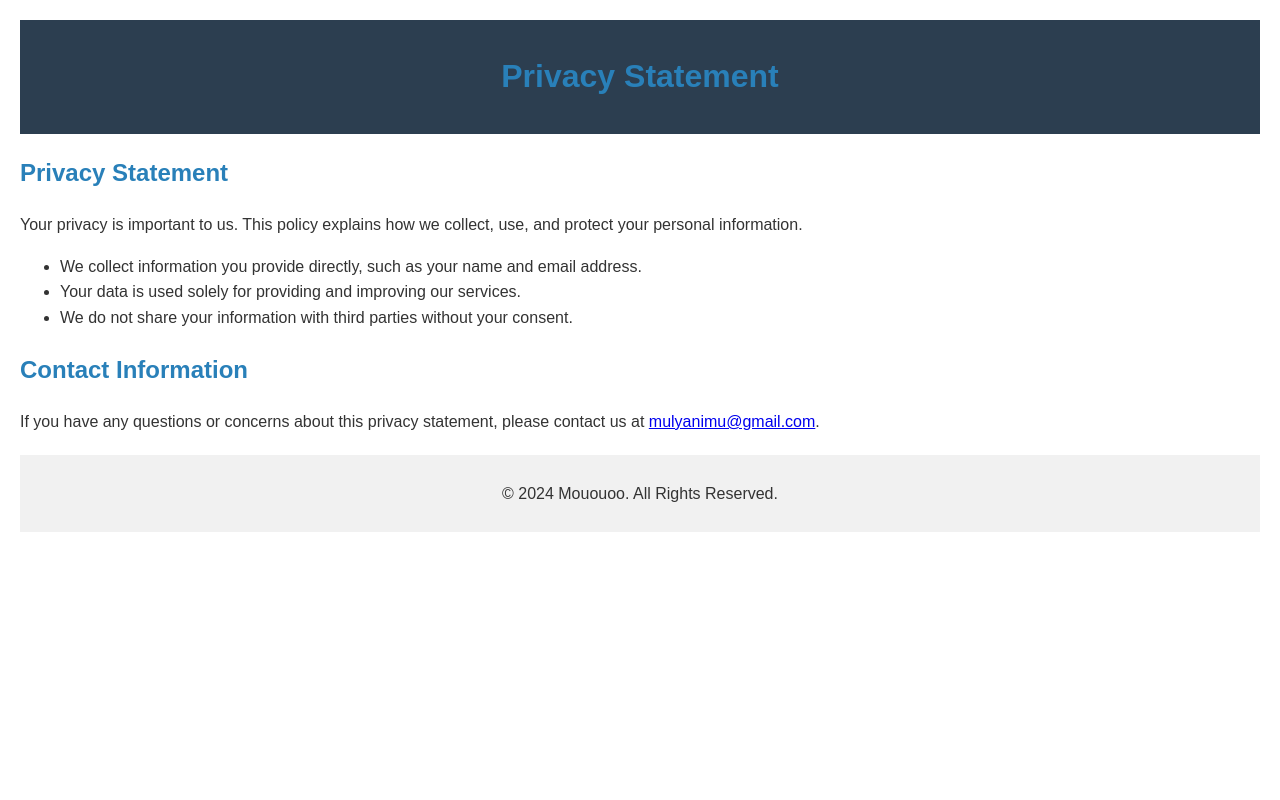
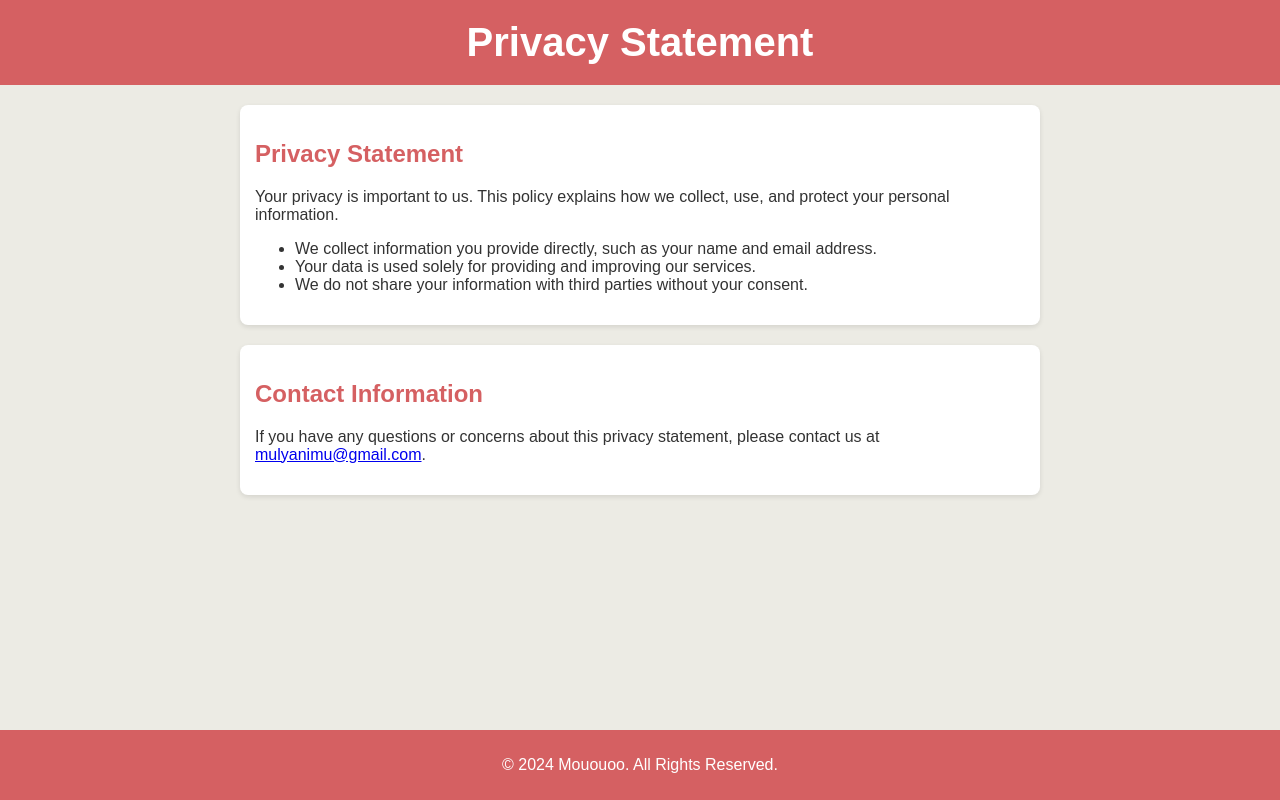
Before and after one commit to mulyani98/PSA-Kotlin-Practices, a plain HTML site: page index.html in a window 1280 px wide. Drawn offline with Linux system fonts and the light colour scheme.

Commit message:
change the theme

```diff
--- a/index.html
+++ b/index.html
@@ -5,30 +5,57 @@
     <meta name="viewport" content="width=device-width, initial-scale=1.0">
     <title>Privacy Statement</title>
     <style>
+        /* Global styles */
         body {
             font-family: Arial, sans-serif;
             margin: 0;
+            padding: 0;
+            background-color: #ECEBE4; /* Sand white background */
+            color: #333;
+            display: flex;
+            flex-direction: column;
+            min-height: 100vh;
+        }
+
+        header {
+            background-color: #D56062; /* Rust red for header */
+            color: white;
+            text-align: center;
+            padding: 20px 10px;
+            position: sticky;
+            top: 0; /* Stick the header to the top of the viewport */
+            z-index: 1000; /* Ensure it stays above other content */
+        }
+
+        header h1 {
+            margin: 0;
+            font-size: 2.5em;
+        }
+
+        main {
             padding: 20px;
-            line-height: 1.6;
-            color: #333;
+            max-width: 800px;
+            margin: auto;
+            flex: 1; /* Makes main content expand to fill available space */
         }
-        header {
-            background-color: #2c3e50;
-            color: white;
-            padding: 10px 20px;
-            text-align: center;
-        }
+
         section {
             margin-bottom: 20px;
+            background: white;
+            border-radius: 8px;
+            box-shadow: 0 2px 5px rgba(0, 0, 0, 0.1);
+            padding: 15px;
         }
-        h1, h2 {
-            color: #2980b9;
+
+        h2 {
+            color: #D56062; /* Rust red for headings */
         }
+
         footer {
             text-align: center;
             padding: 10px;
-            background-color: #f1f1f1;
-            margin-top: 20px;
+            background-color: #D56062; /* Rust red for footer */
+            color: white;
         }
     </style>
 </head>
@@ -37,6 +64,7 @@
         <h1>Privacy Statement</h1>
     </header>
 
+    <main>
         <section>
             <h2>Privacy Statement</h2>
             <p>Your privacy is important to us. This policy explains how we collect, use, and protect your personal information.</p>
@@ -51,6 +79,7 @@
             <h2>Contact Information</h2>
             <p>If you have any questions or concerns about this privacy statement, please contact us at <a href="mailto:mulyanimu@gmail.com">mulyanimu@gmail.com</a>.</p>
         </section>
+    </main>
 
     <footer>
         <p>&copy; 2024 Mououoo. All Rights Reserved.</p>
```
Lines whose indentation alone changed are shown as unchanged.
